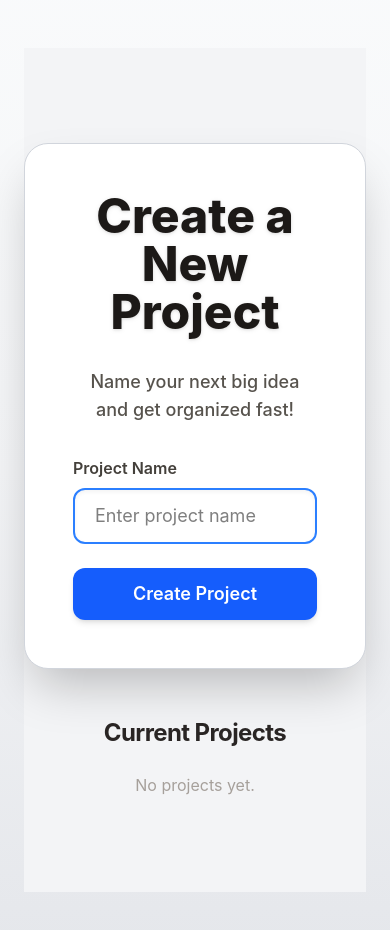
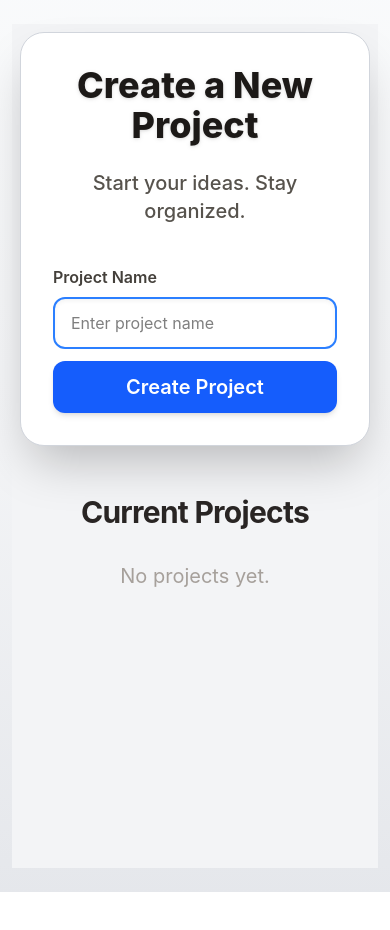
Before and after one commit to SamNewhouse/project-todo, a Next.js app: page / in a window 390 px wide. Shown: the top 930 px of the page. After the commit the page ends 892 px from the top, so only its background shows below. Built offline with nearby package versions, Linux system fonts and the light colour scheme.

Commit message:
Mobile ready

```diff
--- a/src/presentation/1-atoms/Button.tsx
+++ b/src/presentation/1-atoms/Button.tsx
@@ -4,9 +4,10 @@ interface ButtonProps extends React.ButtonHTMLAttributes<HTMLButtonElement> {}
 
 const Button: React.FC<ButtonProps> = ({ children, className, ...props }) => (
   <button
-    className={`px-6 py-3 bg-blue-600 text-white text-lg font-semibold rounded-xl shadow-md transition hover:bg-blue-700 focus:outline-none focus:ring-2 focus:ring-blue-400 focus:ring-offset-2 ${
-      className ?? ""
-    }`}
+    className={`px-8 py-3 text-xl bg-blue-600 text-white font-semibold rounded-xl shadow-md transition hover:bg-blue-700 focus:outline-none focus:ring-2 focus:ring-blue-400 focus:ring-offset-2
+      w-full sm:px-4 sm:py-3 sm:text-lg
+      ${className ?? ""}
+    `}
     {...props}
   >
     {children}
--- a/src/presentation/1-atoms/Checkbox.tsx
+++ b/src/presentation/1-atoms/Checkbox.tsx
@@ -21,9 +21,9 @@ const Checkbox: React.FC<CheckboxProps> = ({ label, className, checked, ...props
         {...props}
       />
       {checked && (
-        <svg className="pointer-events-none" width="18" height="18" viewBox="0 0 18 18">
+        <svg className="pointer-events-none" width="20" height="20" viewBox="0 0 20 20">
           <polyline
-            points="4,9 8,13 14,5"
+            points="5,10 9,15 15,6"
             fill="none"
             stroke="#fff"
             strokeWidth="2.5"
@@ -33,7 +33,7 @@ const Checkbox: React.FC<CheckboxProps> = ({ label, className, checked, ...props
         </svg>
       )}
     </span>
-    {label && <span className="text-lg text-stone-700 font-medium ml-1">{label}</span>}
+    {label && <span className="text-base sm:text-lg text-stone-700 font-medium ml-1">{label}</span>}
   </label>
 );
 
--- a/src/presentation/1-atoms/TextInput.tsx
+++ b/src/presentation/1-atoms/TextInput.tsx
@@ -9,9 +9,12 @@ const TextInput: React.FC<TextInputProps> = ({ label, className, ...props }) =>
   <div className="flex flex-col w-full">
     {label && <label className="mb-2 text-base font-semibold text-stone-700">{label}</label>}
     <input
-      className={`w-full border-2 border-gray-300 rounded-xl px-5 py-3 text-lg bg-gray-50 shadow-inner outline-none transition focus:border-blue-500 focus:bg-white ${
-        className ?? ""
-      }`}
+      className={`
+        w-full border-2 border-gray-300 rounded-xl px-4 py-3 text-base bg-gray-50 shadow-inner outline-none transition
+        focus:border-blue-500 focus:bg-white
+        sm:px-5 sm:py-3 sm:text-lg
+        ${className ?? ""}
+      `}
       {...props}
     />
   </div>
--- a/src/presentation/2-molecules/DraggableTodo.tsx
+++ b/src/presentation/2-molecules/DraggableTodo.tsx
@@ -8,7 +8,7 @@ export interface DraggableTodoProps {
   isFlashed: boolean;
   children: React.ReactNode;
   onDoubleClick?: React.MouseEventHandler<HTMLLIElement>;
-  disabled?: boolean; // <- NEW
+  disabled?: boolean;
 }
 
 const DraggableTodo: React.FC<DraggableTodoProps> = ({
@@ -30,7 +30,9 @@ const DraggableTodo: React.FC<DraggableTodoProps> = ({
       {...attributes}
       {...(!disabled ? listeners : {})}
       className={`
-        group relative flex items-center justify-between bg-stone-200 rounded-xl px-7 py-10 h-16 text-xl transition-shadow hover:shadow-md
+        group relative flex items-center justify-between bg-stone-200 rounded-xl
+        px-5 py-5 text-lg transition-shadow hover:shadow-md
+        sm:px-7 sm:py-7 sm:text-xl
         ${todo.completed ? "opacity-80" : ""}
         ${isEditing ? "cursor-default hover:cursor-default" : "cursor-pointer hover:cursor-default"}
         ${isFlashed ? "shadow-lg" : ""}
@@ -45,7 +47,12 @@ const DraggableTodo: React.FC<DraggableTodoProps> = ({
       }}
       onDoubleClick={onDoubleClick}
     >
-      {children}
+      <span
+        className="font-semibold flex-1 truncate text-stone-700 sm:text-stone-500 group-hover:text-stone-800 transition-colors duration-300 ease-in-out text-xl sm:text-2xl"
+        style={{ lineHeight: "44px" }}
+      >
+        {children}
+      </span>
     </li>
   );
 };
--- a/src/presentation/2-molecules/ProjectForm.tsx
+++ b/src/presentation/2-molecules/ProjectForm.tsx
@@ -20,7 +20,7 @@ const ProjectForm: React.FC = () => {
   };
 
   return (
-    <form className="space-y-6 w-full" onSubmit={handleSubmit}>
+    <form className="space-y-3 md:space-y-6 w-full" onSubmit={handleSubmit}>
       <TextInput
         label="Project Name"
         value={name}
--- a/src/presentation/2-molecules/TodoInput.tsx
+++ b/src/presentation/2-molecules/TodoInput.tsx
@@ -26,7 +26,7 @@ const TodoInput: React.FC<TodoInputProps> = ({ projectId }) => {
 
   return (
     <form
-      className="flex w-full gap-4 mb-6"
+      className="flex w-full gap-3 mb-8 flex-col sm:flex-row"
       onSubmit={(e) => {
         e.preventDefault();
         handleAdd();
@@ -37,9 +37,9 @@ const TodoInput: React.FC<TodoInputProps> = ({ projectId }) => {
         onChange={(e) => setValue(e.target.value)}
         onKeyDown={(e) => e.key === "Enter" && handleAdd()}
         placeholder="Add a todo..."
-        className="flex-1 border border-gray-300 rounded px-3 py-2 shadow-none bg-white"
+        className="border border-gray-300 rounded px-5 py-4 text-lg shadow-none bg-white flex-1 sm:w-auto sm:text-base sm:px-3 sm:py-2"
       />
-      <Button type="submit" className="px-6">
+      <Button type="submit" className="sm:w-auto sm:text-base sm:px-8">
         Add
       </Button>
     </form>
--- a/src/presentation/3-organisms/ProjectTodoList.tsx
+++ b/src/presentation/3-organisms/ProjectTodoList.tsx
@@ -8,6 +8,7 @@ import {
   DndContext,
   closestCenter,
   PointerSensor,
+  TouchSensor,
   useSensor,
   useSensors,
   DragEndEvent,
@@ -20,7 +21,7 @@ interface ProjectTodoListProps {
   project: Project;
 }
 
-const FLASH_DURATION = 700; // ms
+const FLASH_DURATION = 700;
 
 const ProjectTodoList: React.FC<ProjectTodoListProps> = ({ project }) => {
   const dispatch = useDispatch();
@@ -33,7 +34,10 @@ const ProjectTodoList: React.FC<ProjectTodoListProps> = ({ project }) => {
     setTodos(project.todos);
   }, [project.todos]);
 
-  const sensors = useSensors(useSensor(PointerSensor, { activationConstraint: { distance: 4 } }));
+  const sensors = useSensors(
+    useSensor(PointerSensor, { activationConstraint: { distance: 4 } }),
+    useSensor(TouchSensor, { activationConstraint: { delay: 250, tolerance: 5 } }),
+  );
 
   const handleEditStart = (todoId: string, currentText: string) => {
     setEditingId(todoId);
@@ -83,7 +87,7 @@ const ProjectTodoList: React.FC<ProjectTodoListProps> = ({ project }) => {
                   todo={todo}
                   isEditing={isEditing}
                   isFlashed={isFlashed}
-                  disabled={isEditing} // <-- Only disables drag for currently editing todo
+                  disabled={isEditing}
                   onDoubleClick={() => !isEditing && handleEditStart(todo.id, todo.text)}
                 >
                   <>
@@ -101,6 +105,7 @@ const ProjectTodoList: React.FC<ProjectTodoListProps> = ({ project }) => {
                             }),
                           )
                         }
+                        onDoubleClick={(e) => e.stopPropagation()}
                       />
                       {isEditing ? (
                         <TextInput
--- a/src/presentation/4-layouts/BaseLayout.tsx
+++ b/src/presentation/4-layouts/BaseLayout.tsx
@@ -12,7 +12,9 @@ const BaseLayout: FC<Props> = ({ children, className }) => {
         className ?? ""
       }`}
     >
-      <div className="w-full max-w-5xl mx-auto px-6 py-12">{children}</div>
+      <div className="w-full max-w-full px-3 py-6 sm:max-w-5xl sm:px-6 sm:py-12 mx-auto">
+        {children}
+      </div>
     </div>
   );
 };
--- a/src/presentation/5-pages/HomePage.tsx
+++ b/src/presentation/5-pages/HomePage.tsx
@@ -11,29 +11,28 @@ const HomePage: NextPage = () => {
 
   return (
     <BaseLayout className="home">
-      <div className="flex min-h-screen flex-col items-center justify-center bg-gray-100">
-        <div className="w-full max-w-2xl p-12 bg-white rounded-3xl border border-gray-300 shadow-2xl mb-12">
-          <h1 className="mb-8 font-heading text-5xl text-center text-stone-900 font-extrabold drop-shadow">
+      <div className="flex min-h-screen flex-col items-center bg-gray-100 px-2 sm:pt-8">
+        <div className="w-full mt-2 p-8 bg-white rounded-3xl border border-gray-300 shadow-2xl mb-10 sm:max-w-2xl sm:p-12 sm:mb-12">
+          <h1 className="mb-6 sm:mb-10 text-4xl text-center text-stone-900 font-heading font-extrabold drop-shadow sm:text-5xl sm:mb-8">
             Create a New Project
           </h1>
-          <p className="mb-8 text-center text-lg text-stone-600 font-medium">
-            Name your next big idea and get organized fast!
+          <p className="mb-10 text-xl text-center text-stone-600 font-medium sm:text-lg sm:mb-8">
+            Start your ideas. Stay organized.
           </p>
           <ProjectForm />
         </div>
-
-        <section className="w-full max-w-2xl">
-          <h2 className="text-2xl font-bold text-stone-800 mb-6 text-center tracking-tight">
+        <section className="w-full sm:max-w-2xl mt-2">
+          <h2 className="text-3xl font-bold text-stone-800 mb-8 text-center tracking-tight sm:text-2xl sm:mb-6">
             Current Projects
           </h2>
           {projects.length === 0 ? (
-            <p className="text-center text-stone-400">No projects yet.</p>
+            <p className="text-center text-stone-400 text-xl sm:text-base">No projects yet.</p>
           ) : (
-            <ul className="w-full space-y-2">
+            <ul className="w-full space-y-3 sm:space-y-4">
               {projects.map((project: Project) => (
                 <li
                   key={project.id}
-                  className="group relative flex items-center justify-between bg-stone-100 rounded-xl px-9 py-6 text-2xl transition-shadow transition-colors duration-300 ease-in-out hover:shadow-xl hover:bg-stone-200 cursor-pointer shadow"
+                  className="group relative flex items-center justify-between bg-stone-200 rounded-xl px-5 py-5 text-lg transition-shadow hover:shadow-md sm:px-7 sm:text-xl"
                 >
                   <Link
                     href={`/project/${project.id}`}
@@ -42,12 +41,12 @@ const HomePage: NextPage = () => {
                     style={{ textDecoration: "none" }}
                   >
                     <span
-                      className="text-2xl font-semibold flex-1 truncate text-stone-500 group-hover:text-stone-800 transition-colors duration-300 ease-in-out"
+                      className="font-semibold flex-1 truncate text-stone-700 sm:text-stone-500 group-hover:text-stone-800 transition-colors duration-300 ease-in-out text-xl sm:text-2xl"
                       style={{ lineHeight: "44px" }}
                     >
                       {project.name}
                     </span>
-                    <span className="ml-6 inline-flex items-center px-2 py-0.5 rounded-full text-sm font-semibold bg-stone-500 text-white group-hover:bg-blue-700 transition-colors duration-300 ease-in-out">
+                    <span className="ml-5 inline-flex items-center justify-center rounded-full bg-stone-500 text-white font-semibold text-md w-7 h-7 group-hover:bg-blue-700 transition-colors duration-300 ease-in-out sm:ml-6 sm:w-8 sm:h-8 sm:text-xl px-0 py-0">
                       {project.todos.length}
                     </span>
                   </Link>
--- a/src/presentation/5-pages/ProjectPage.tsx
+++ b/src/presentation/5-pages/ProjectPage.tsx
@@ -13,7 +13,7 @@ const ProjectPage: NextPage = () => {
   const { id } = router.query;
 
   const project = useSelector((state: RootState) =>
-    state.projects.projects.find((p) => p.id === id),
+    state.projects.projects.find((p) => p.id === id)
   );
 
   if (!project) {
@@ -28,22 +28,22 @@ const ProjectPage: NextPage = () => {
 
   return (
     <BaseLayout className="project">
-      <div className="mb-6">
+      <div className="mb-6 px-3 sm:px-0">
         <Link
           href="/"
-          className="inline-flex items-center gap-2 px-4 py-2 rounded-xl bg-stone-200 hover:bg-stone-300 transition-colors shadow font-semibold text-stone-700 text-base"
+          className="inline-flex items-center gap-2 px-3 py-2 rounded-xl bg-stone-200 hover:bg-stone-300 transition-colors shadow font-semibold text-stone-700 text-base"
           tabIndex={0}
         >
           <LeftArrowIcon className="w-5 h-5 text-stone-700" width={20} height={20} />
-          Back to Home
+          <span className="block sm:inline text-base sm:text-base">Back to Home</span>
         </Link>
       </div>
-      <h1 className="mb-10 text-5xl md:text-6xl font-heading font-extrabold text-stone-900">
+      <h1 className="mb-10 text-4xl sm:text-5xl md:text-6xl font-heading font-extrabold text-stone-900 px-3 sm:px-0 text-left">
         {project.name}
       </h1>
-      <div className="w-full max-w-5xl mx-auto px-0 py-0">
+      <div className="w-full max-w-full sm:max-w-5xl mx-auto px-3 sm:px-0">
         <TodoInput projectId={project.id} />
-        <div className="mt-10">
+        <div className="mt-8 sm:mt-10">
           <ProjectTodoList project={project} />
         </div>
       </div>
```
